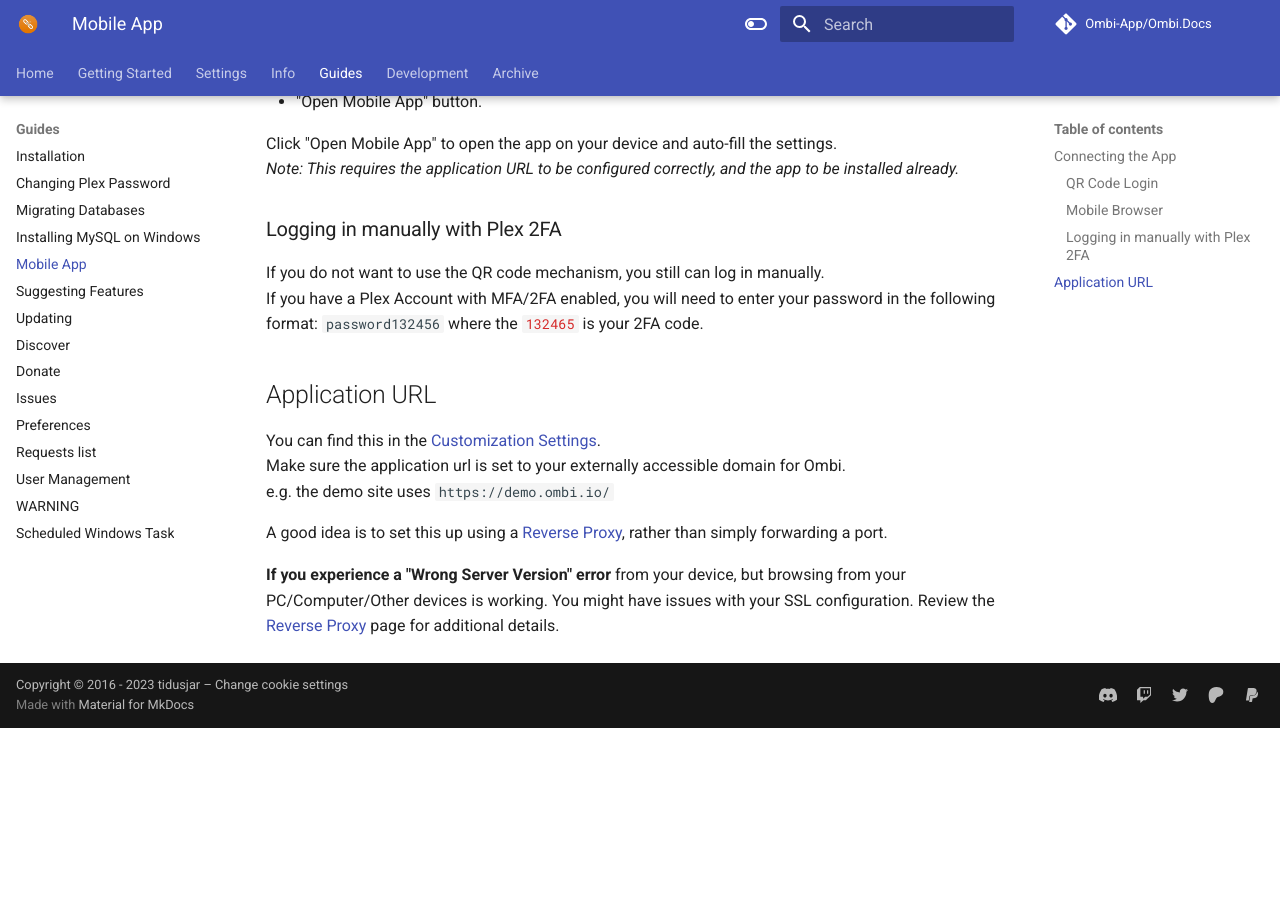
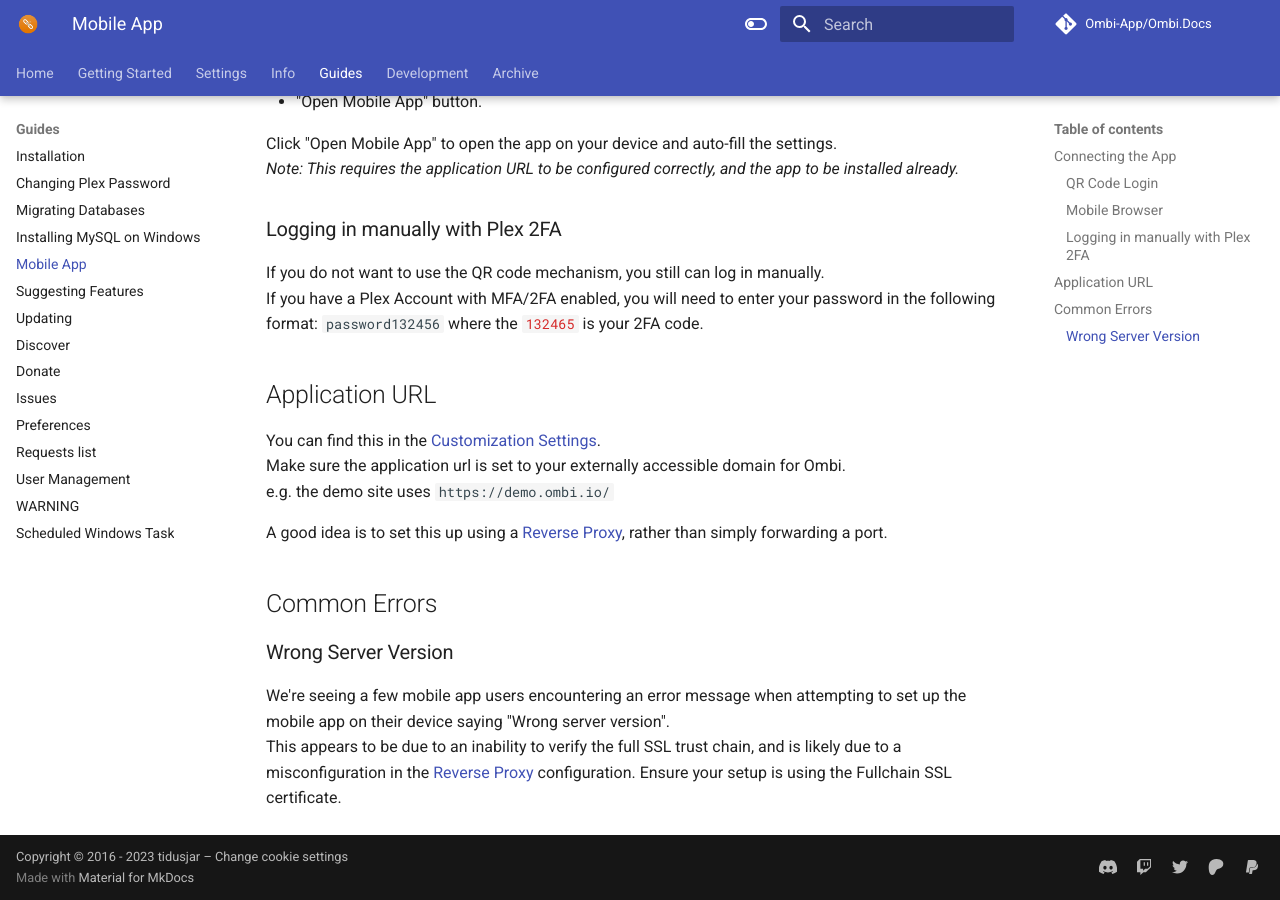
Before and after one commit to Ombi-app/Ombi.Docs, an MkDocs documentation site: the page built from docs/guides/mobile-app.md, in a window 1280 px wide and 900 px high, scrolled down 733 px. Built offline with MkDocs 1.6.1 and Material for MkDocs 9.7.7, drawn with Linux system fonts in a browser that asks for light colours; comment, search, counter and statistics services are not loaded; before the commit the page ends 1461 px from its top, so only the background shows below that.

Commit message:
Amend formatting for wrong server version

```diff
--- a/docs/guides/mobile-app.md
+++ b/docs/guides/mobile-app.md
@@ -36,5 +36,9 @@
 
 A good idea is to set this up using a [Reverse Proxy](../../info/reverse-proxy), rather than simply forwarding a port.
 
-**If you experience a "Wrong Server Version" error** from your device, but browsing from your PC/Computer/Other devices is working.  You might have issues with your SSL configuration.
-Review the [Reverse Proxy](../../info/reverse-proxy) page for additional details.
+## Common Errors
+
+### Wrong Server Version
+
+We're seeing a few mobile app users encountering an error message when attempting to set up the mobile app on their device saying "Wrong server version".
+This appears to be due to an inability to verify the full SSL trust chain, and is likely due to a misconfiguration in the [Reverse Proxy](../reverse-proxy/#why-fullchain-ssl-certificates) configuration. Ensure your setup is using the Fullchain SSL certificate.
```
Also changed, not shown: docs/info/common-errors.md (+5 -0 lines), docs/info/reverse-proxy.md (+2 -2 lines).
